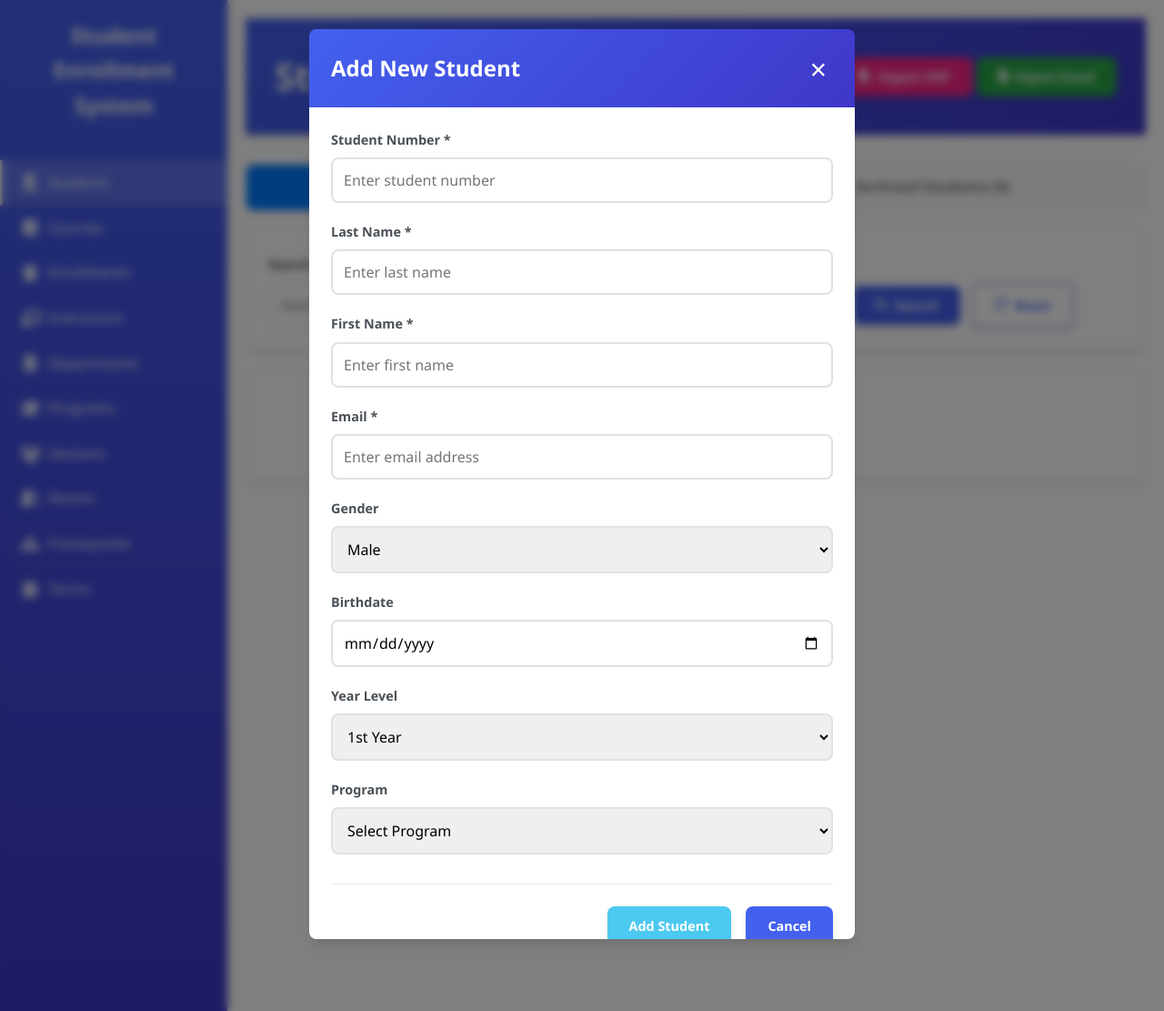
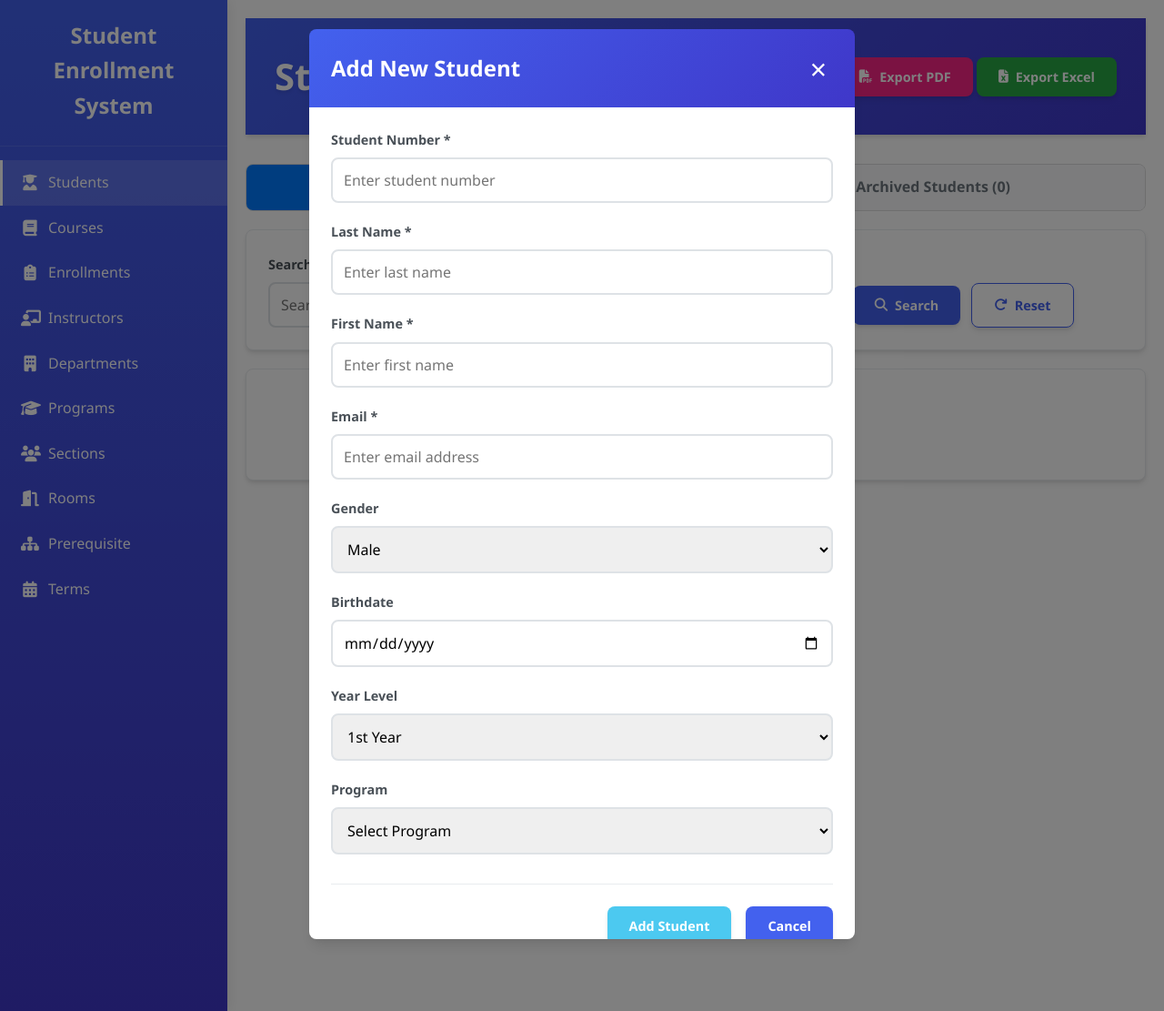
Before and after one commit to ynion-mabeamae/DBA_Student_Enrollment_System, a PHP site: page /student_enrollment_system/includes/student.php in a window 1280 px wide, after a click on "Add New Student". Shown: the whole page at 91% size. Run offline with PHP 8.4, Linux system fonts and the light colour scheme; data that the repository does not hold is empty.

Commit message:
Remove blur background in add new student modal

```diff
--- a/student_enrollment_system/styles/student.css
+++ b/student_enrollment_system/styles/student.css
@@ -534,7 +534,6 @@ body {
     width: 100%;
     height: 100%;
     background: rgba(0, 0, 0, 0.5);
-    backdrop-filter: blur(5px);
     z-index: 1000;
     animation: fadeIn 0.3s ease;
 }
```
